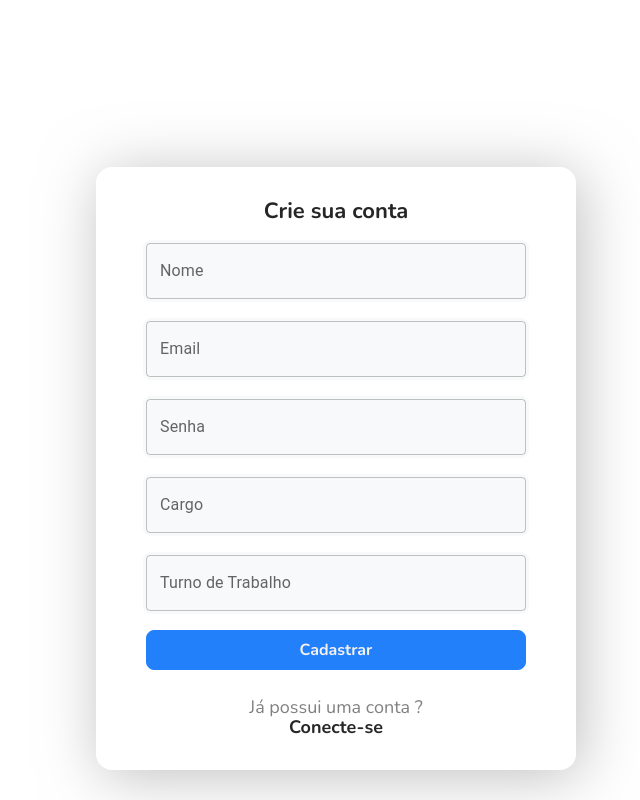
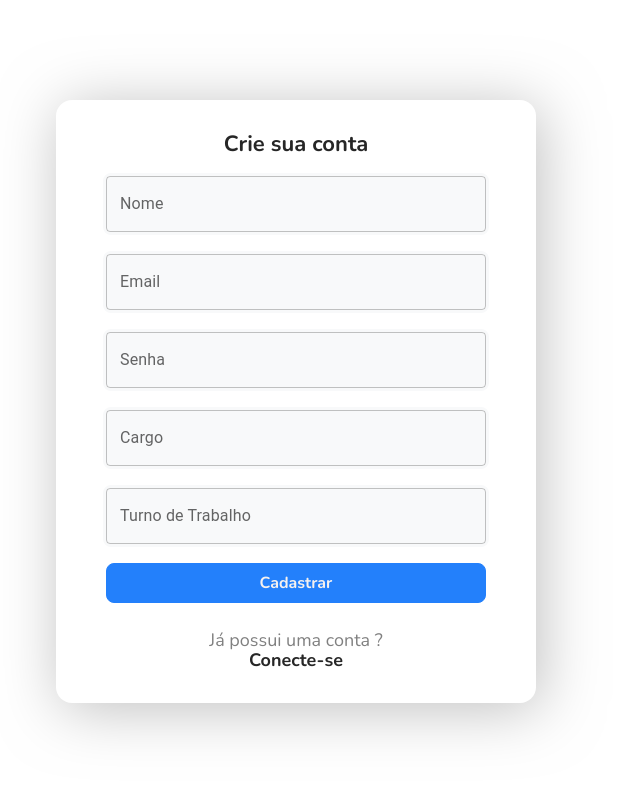
Before and after one commit to Projeto-Front-end-Em-grupo-M3/task-and-point, a React (Vite) app: page /register in a window 1280 px wide. Shown: the whole page, without its empty margins (344-984 px from the left). Built offline with nearby package versions, Linux system fonts and the light colour scheme.

Commit message:
fix: improve register and login css margin, improve adm useEffect

```diff
--- a/src/components/Header/index.tsx
+++ b/src/components/Header/index.tsx
@@ -1,6 +1,5 @@
 import { useContext } from "react";
 import { useNavigate } from "react-router-dom";
-import logo from "../../assets/logo.png";
 import { AdminContext } from "../../contexts/AdminContext";
 import { StyledHeader } from "./styles";
 
@@ -17,7 +16,9 @@ const Header = () => {
   return (
     <StyledHeader>
       <nav>
-        <img src={logo} alt="logo" />
+        <figure>
+          <img src="../../assets/logo.svg" alt="logo" />
+        </figure>
         <button onClick={() => logout()}>Sair</button>
       </nav>
     </StyledHeader>
--- a/src/components/Header/styles.ts
+++ b/src/components/Header/styles.ts
@@ -16,4 +16,10 @@ export const StyledHeader = styled.header`
     justify-content: space-between;
     align-items: center;
   }
+
+  figure {
+    width: 211px;
+    height: 45px;
+    background-color: antiquewhite;
+  }
 `;
--- a/src/contexts/AdminContext.tsx
+++ b/src/contexts/AdminContext.tsx
@@ -77,7 +77,7 @@ export const AdminContextProvider = ({ children }: IDefaultProps) => {
     getAllUsers();
     getAdminInfo(1);
     getAllTasks();
-  }, []);
+  }, [users]);
 
   const getAllUsers = async () => {
     if (token) {
--- a/src/pages/login/style.ts
+++ b/src/pages/login/style.ts
@@ -1,6 +1,8 @@
 import styled from "styled-components";
 
 const StyledForm = styled.form`
+  margin: 0 auto;
+  margin-top: 100px;
   display: flex;
   flex-direction: column;
   justify-content: center;
@@ -8,7 +10,8 @@ const StyledForm = styled.form`
   padding: 32px 40px;
   gap: 32px;
 
-  position: absolute;
+  /*   position: absolute;
+ */
   width: 400px;
   height: 343px;
   left: calc(50% - 400px / 2);
--- a/src/pages/register/style.ts
+++ b/src/pages/register/style.ts
@@ -1,6 +1,8 @@
 import styled from "styled-components";
 
 const StyledForm = styled.form`
+  margin: 0 auto;
+  margin-top: 100px;
   display: flex;
   flex-direction: column;
   justify-content: center;
@@ -8,7 +10,6 @@ const StyledForm = styled.form`
   padding: 32px 40px;
   gap: 16px;
 
-  position: absolute;
   width: 400px;
   min-height: 511px;
   left: calc(50% - 400px / 2);
```
Also changed, not shown: src/assets/logo.png (deleted), src/assets/logo.svg (added).
